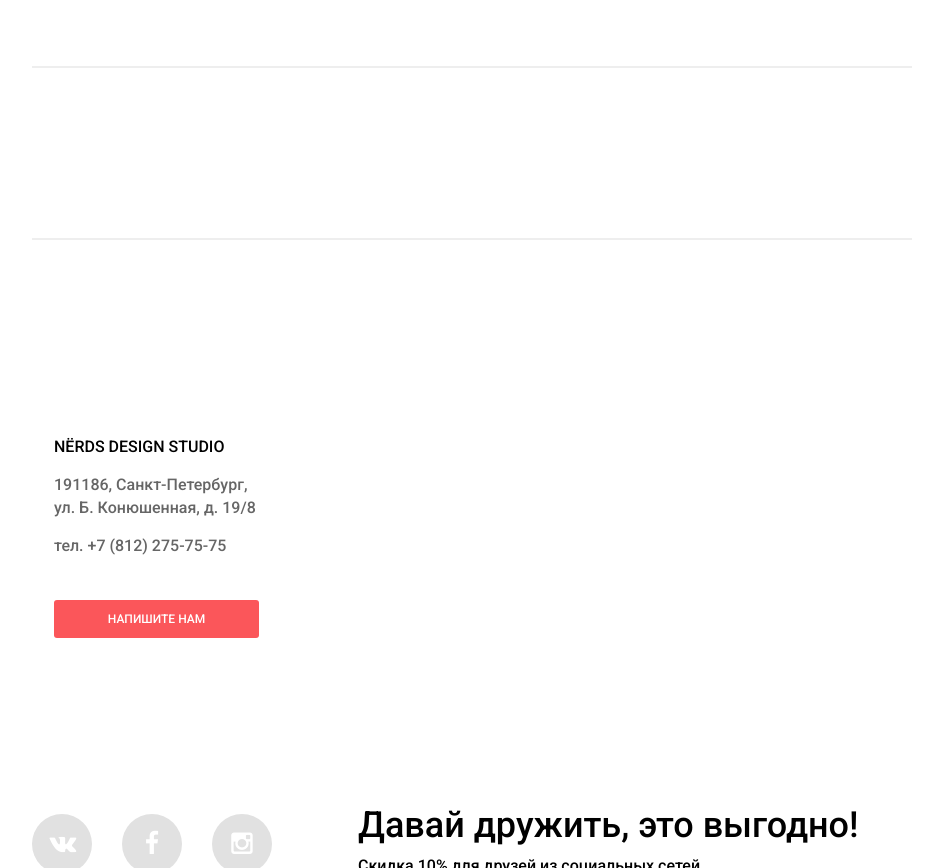
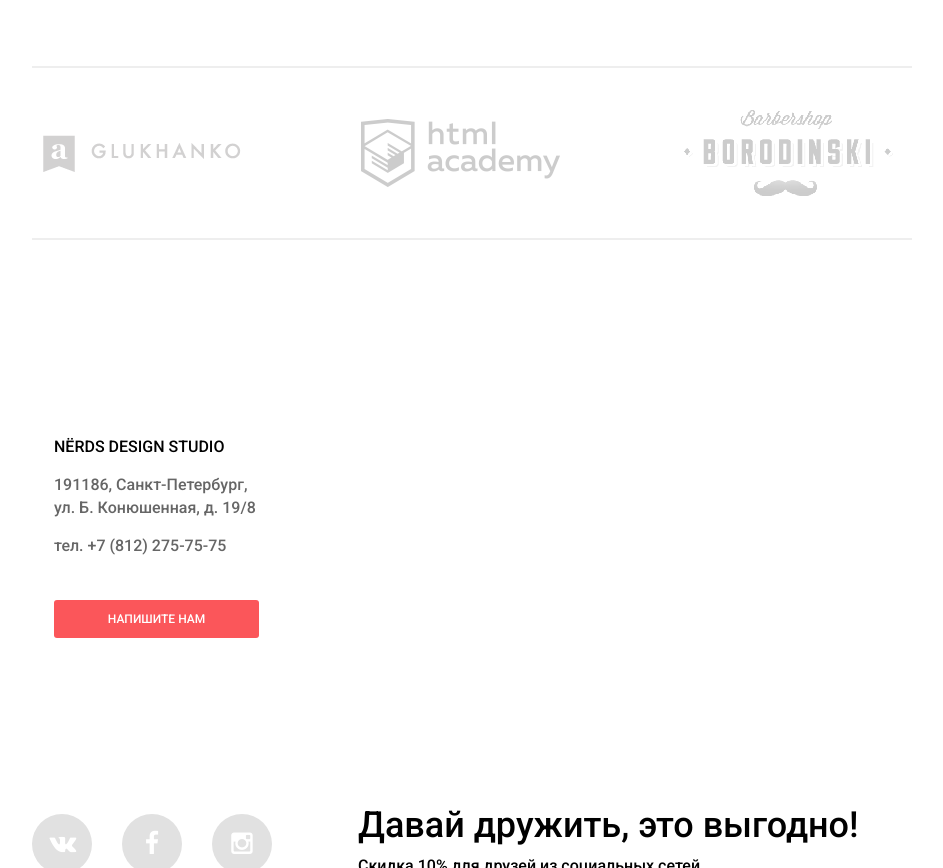
Before and after one commit to sanchopanda/nerds, a plain HTML site: page index.html in a window 1280 px wide. Shown: the part 1304-2172 px from the top of the page, without its empty margins (168-1111 px from the left). Drawn offline with Linux system fonts and the light colour scheme; files whose address does not match are found by name.

Commit message:
fix portfolio

```diff
--- a/css/style.css
+++ b/css/style.css
@@ -359,33 +359,33 @@ a.main-nav__item:active {
 }
 
 .portfolio__item--first{
-	background-image: url(img/portfolio1.png);
+	background-image: url(../img/portfolio1.png);
 	background-position: center;
   background-repeat: no-repeat;
 }
 
 .portfolio__item--first:hover {
-	background-image: url(img/portfolio1-hover.png);
+	background-image: url(../img/portfolio1-hover.png);
 }
 
 .portfolio__item--two{
-	background-image: url(img/portfolio2.png);
+	background-image: url(../img/portfolio2.png);
 	background-position: center;
   background-repeat: no-repeat;
 }
 
 .portfolio__item--two:hover {
-	background-image: url(img/portfolio2-hover.png);
+	background-image: url(../img/portfolio2-hover.png);
 }
 
 .portfolio__item--third{
-	background-image: url(img/portfolio3.png);
+	background-image: url(../img/portfolio3.png);
 	background-position: center;
   background-repeat: no-repeat;
 }
 
 .portfolio__item--third:hover {
-	background-image: url(img/portfolio3-hover.png);
+	background-image: url(../img/portfolio3-hover.png);
 }
 
 
```
